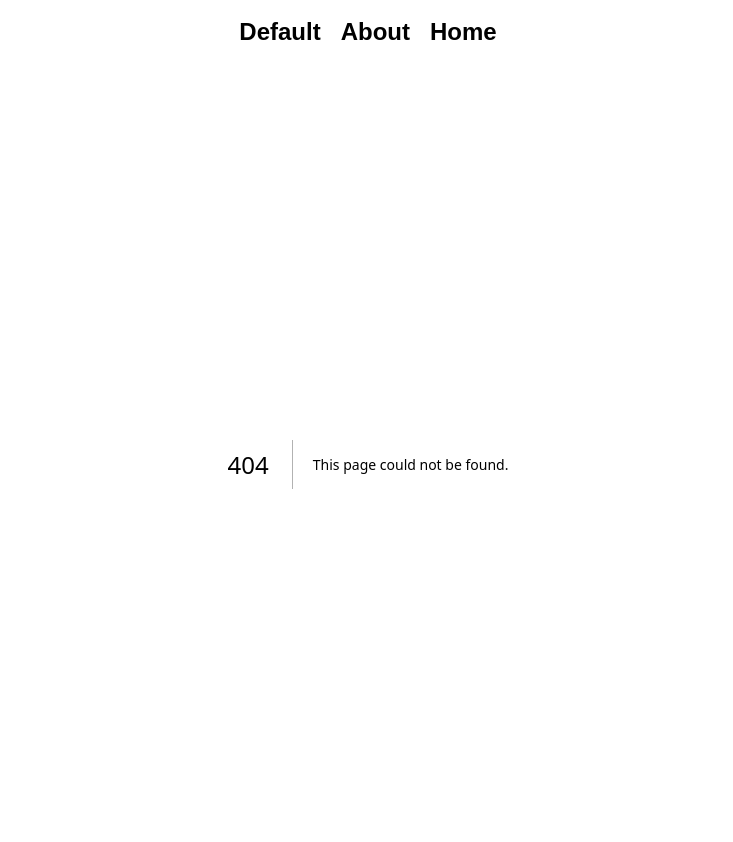
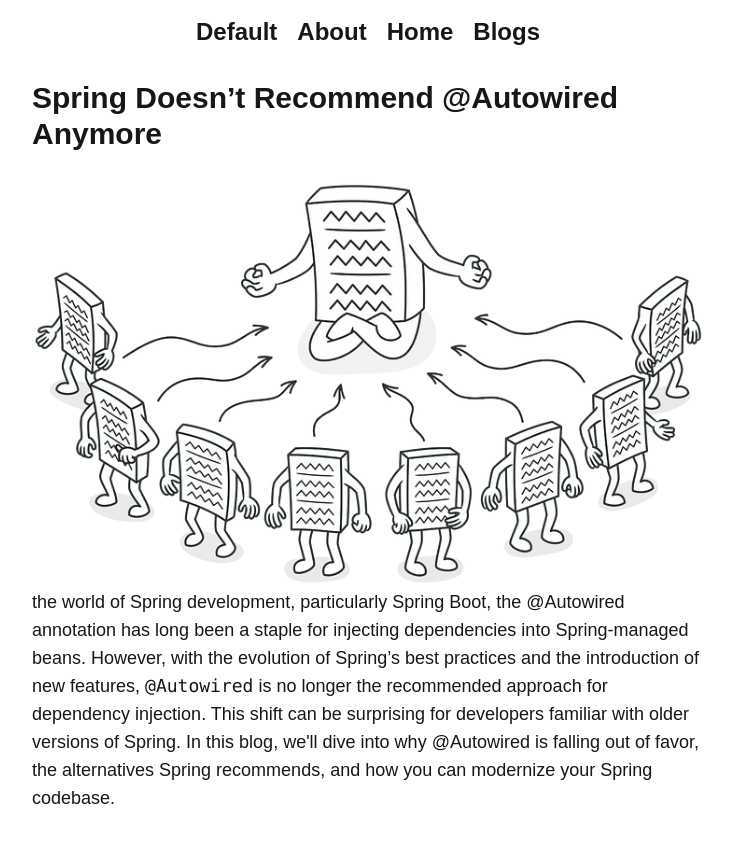
Before and after one commit to readerghost/static-next-app, a Next.js app: page /blog in a window 1280 px wide. Before the commit this address had no page. Shown: the top 842 px of the page, without its empty margins (272-1005 px from the left). After the commit the page ends 812 px from the top, so only its background shows below. Built offline with nearby package versions, Linux system fonts and the light colour scheme.

Commit message:
added blog page

```diff
--- a/app/_components/header.tsx
+++ b/app/_components/header.tsx
@@ -5,6 +5,7 @@
             <Link href="/" className="text-2xl font-bold">Default</Link>
             <Link href="/about" className="text-2xl font-bold">About</Link>
             <Link href="/home" className="text-2xl font-bold">Home</Link>
+            <Link href="/blog" className="text-2xl font-bold">Blogs</Link>
         </header>
     );
 }
--- /dev/null
+++ b/app/blog/page.tsx
@@ -0,0 +1,12 @@
+import Image from "next/image";
+
+export default function Blog() {
+    return (
+        <div className="flex flex-col justify-center max-w-2xl mx-auto">
+            <h1 className="text-3xl font-bold my-4">Spring Doesn’t Recommend @Autowired Anymore</h1>
+            <Image src="spring.webp" alt="image" width={800} height={600} priority />
+            <p className="line-height=2.5 text-lg">the world of Spring development, particularly Spring Boot, the @Autowired annotation has long been a staple for injecting dependencies into Spring-managed beans. However, with the evolution of Spring’s best practices and the introduction of new features, <code>@Autowired</code> is no longer the recommended approach for dependency injection. This shift can be surprising for developers familiar with older versions of Spring. In this blog, we'll dive into why @Autowired is falling out of favor, the alternatives Spring recommends, and how you can modernize your Spring codebase.</p>
+        </div>
+
+    );
+}
```
Also changed, not shown: public/spring.webp (added).
